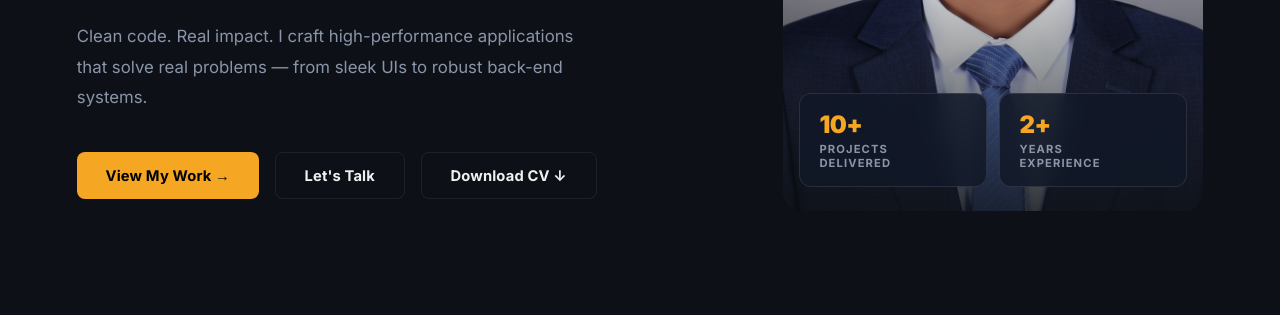
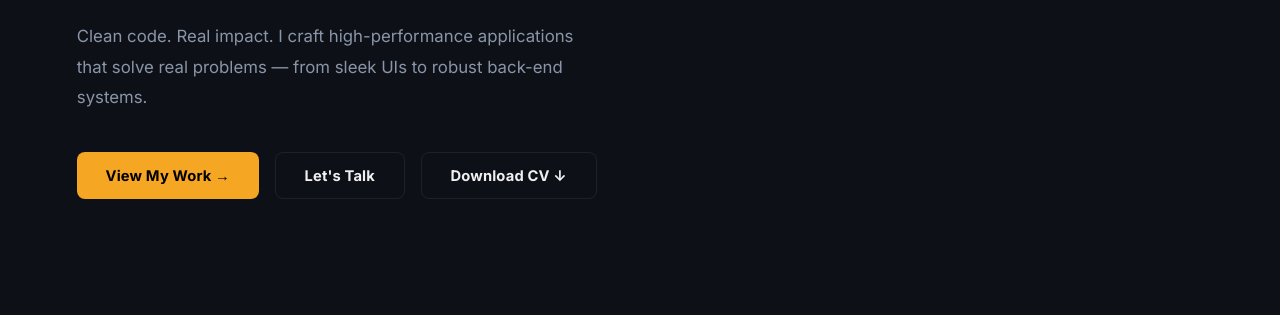
Before and after one commit to maxamud123/maxamud123, a plain HTML site: page index.html in a window 1280 px wide. Shown: the part 485-800 px from the top of the page. Drawn offline with Linux system fonts and the light colour scheme.

Commit message:
Remove hero right column (photo and stat cards)
https://claude.ai/code/session_01P684wTV5C58b9H8KEkSSPA

```diff
--- a/index.html
+++ b/index.html
@@ -136,12 +136,10 @@
     }
 
     .hero-inner {
-      display: grid;
-      grid-template-columns: 1fr 420px;
-      gap: 4rem;
+      display: flex;
       align-items: center;
       width: 100%;
-      max-width: 1200px;
+      max-width: 900px;
     }
 
     .hero-label {
@@ -629,23 +627,6 @@
         </div>
       </div>
 
-      <div class="hero-photo reveal">
-        <div class="hero-img-wrap">
-          <img src="IMG-20260119-WA0001.jpg" alt="Mohamoud Abokor"
-            onerror="this.style.display='none';document.querySelector('.hero-img-placeholder').style.display='flex';" />
-          <div class="hero-img-placeholder" style="display:none;">👨‍💻</div>
-        </div>
-        <div class="hero-stats">
-          <div class="hero-stat-card">
-            <div class="hero-stat-val">10+</div>
-            <div class="hero-stat-label">Projects<br>Delivered</div>
-          </div>
-          <div class="hero-stat-card">
-            <div class="hero-stat-val">2+</div>
-            <div class="hero-stat-label">Years<br>Experience</div>
-          </div>
-        </div>
-      </div>
     </div>
   </section>
 
```
